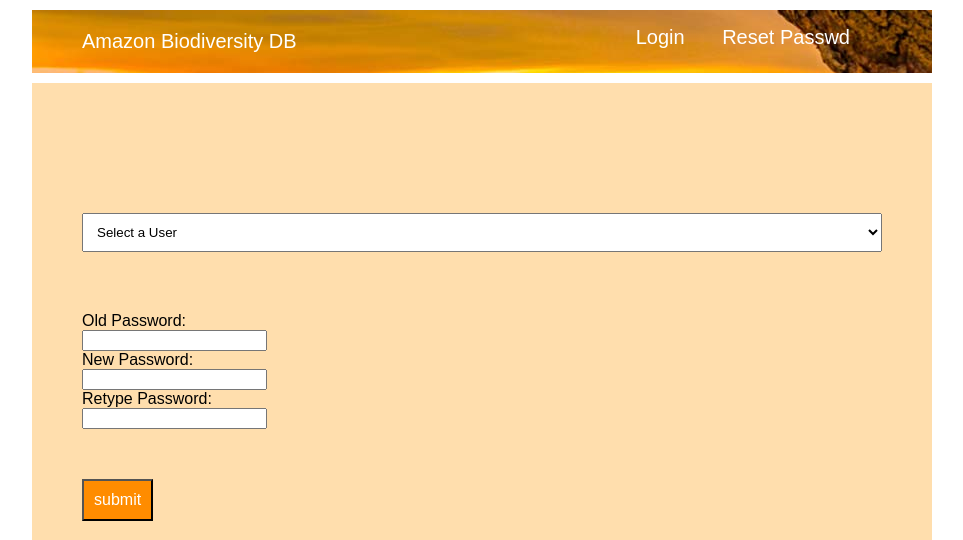
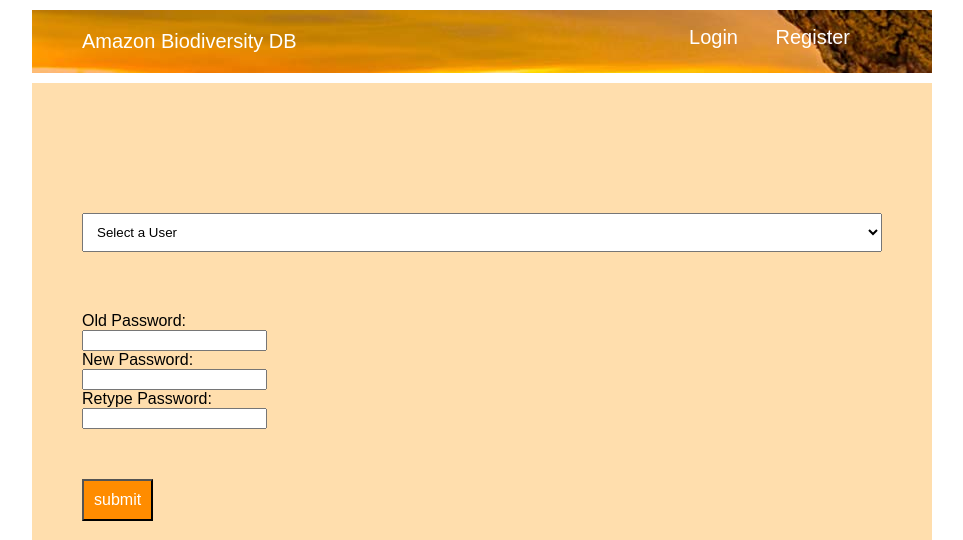
Before and after one commit to ESS-uzh/amazon_wf, a Flask app: template amazon_wf/templates/register.html in a window 1280 px wide. Shown: the top 540 px of the page, without its empty margins (158-1121 px from the left). Run offline with Flask 2, Linux system fonts and the light colour scheme; the template is opened without the code that fills it: most values are stand-ins (such as "Sample title", 1, 10 or a date in 2020); parts of the project's set-up code (start-up, migrations or seed data) failed here and were passed over.

Commit message:
update password change to register

```diff
--- a/amazon_wf/templates/register.html
+++ b/amazon_wf/templates/register.html
@@ -14,7 +14,7 @@
   </div>
   <div class="navbar_right">
       <a class="links" href="{{ url_for('login') }}">Login</a>
-      <a class="links" href="{{ url_for('register') }}">Reset Passwd</a>
+      <a class="links" href="{{ url_for('register') }}">Register</a>
   </div>
 </div>
 
@@ -35,7 +35,7 @@
 
   <div class="content_section_two">
       <label>
-          Old Password:<br />
+         Old Password:<br />
         <input type="password" name="old_password">
       </label><br />
       <label>
```
